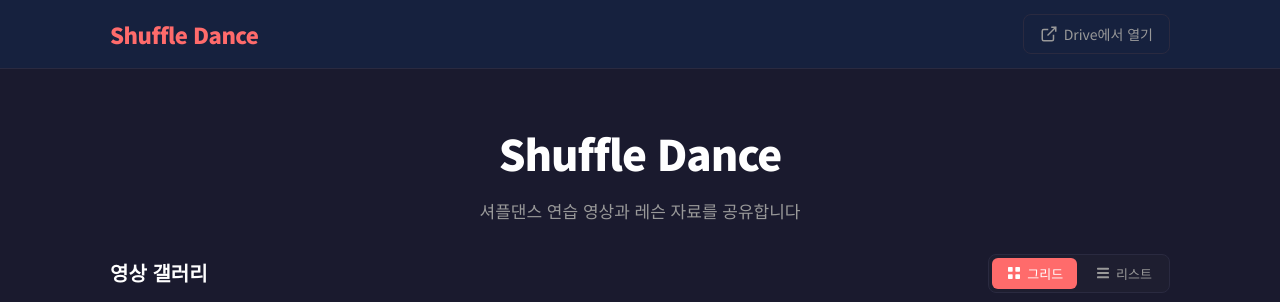
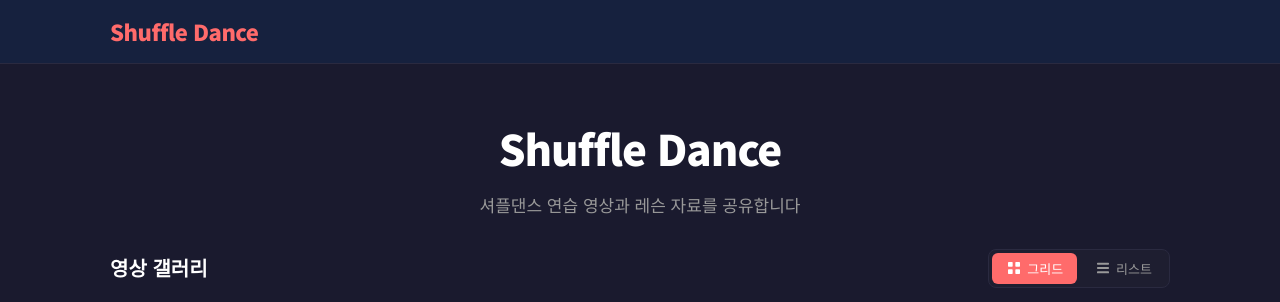
Before and after one commit to toto5032/shuppledance, a Flask app: page / in a window 1280 px wide. Shown: the top 302 px of the page. Run offline with Flask 3, Linux system fonts and the light colour scheme.

Commit message:
refactor: Drive에서 열기 버튼 제거
Co-Authored-By: Claude Opus 4.6 (1M context) <noreply@anthropic.com>

```diff
--- a/static/css/style.css
+++ b/static/css/style.css
@@ -60,24 +60,6 @@ html, body {
     letter-spacing: -0.5px;
 }
 
-.nav-drive-btn {
-    display: inline-flex;
-    align-items: center;
-    gap: 6px;
-    color: var(--text-muted);
-    text-decoration: none;
-    font-size: 14px;
-    padding: 8px 16px;
-    border: 1px solid var(--border);
-    border-radius: 8px;
-    transition: all 0.2s;
-}
-
-.nav-drive-btn:hover {
-    color: white;
-    border-color: var(--accent);
-    text-decoration: none;
-}
 
 /* ================================================
    Hero
--- a/templates/index.html
+++ b/templates/index.html
@@ -12,15 +12,6 @@
     <nav class="navbar">
         <div class="container">
             <a href="/" class="logo">Shuffle Dance</a>
-            <a href="https://drive.google.com/drive/folders/{{ folder_id }}?usp=drive_link"
-               target="_blank" rel="noopener noreferrer" class="nav-drive-btn">
-                <svg width="18" height="18" viewBox="0 0 24 24" fill="none" stroke="currentColor" stroke-width="2">
-                    <path d="M18 13v6a2 2 0 01-2 2H5a2 2 0 01-2-2V8a2 2 0 012-2h6"/>
-                    <polyline points="15 3 21 3 21 9"/>
-                    <line x1="10" y1="14" x2="21" y2="3"/>
-                </svg>
-                Drive에서 열기
-            </a>
         </div>
     </nav>
 
```
